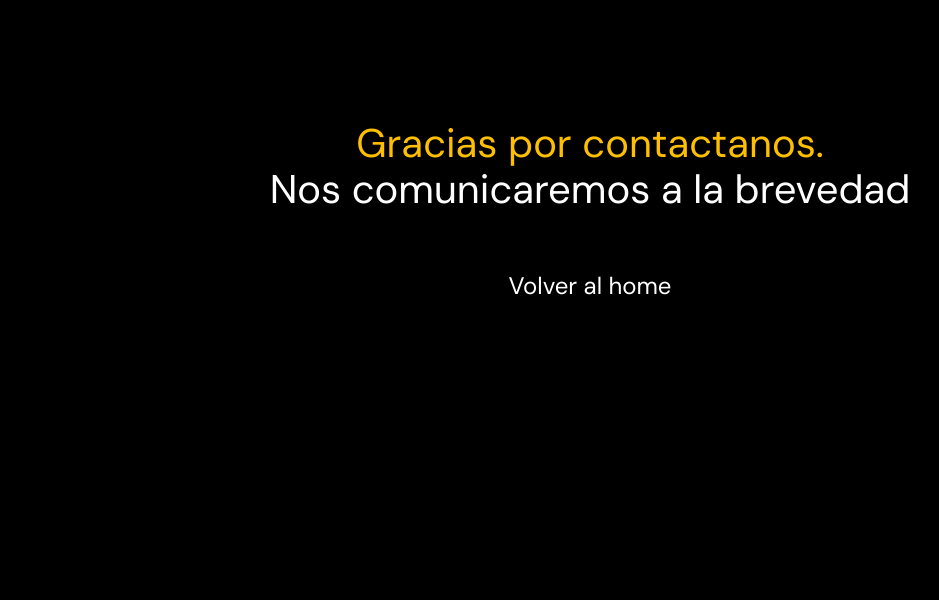
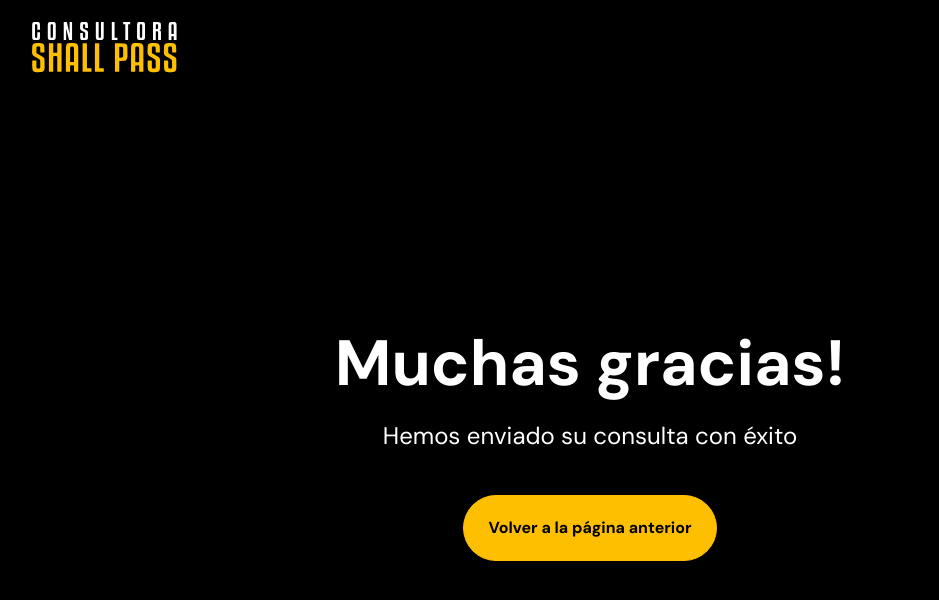
Before and after one commit to ketzal88/shallpass, a React (Create React App) app: page /thanks in a window 1280 px wide. Shown: the top 600 px of the page, without its empty margins (50-989 px from the left). Built offline with nearby package versions, Linux system fonts and the light colour scheme.

Commit message:
THANK YOU PAGE

```diff
--- a/src/index.scss
+++ b/src/index.scss
@@ -21,7 +21,7 @@ $grid-breakpoints: (
   --bs-btn-hover-bg: #ffa000;
   --bs-btn-hover-border-color: #ffa000;
   --bs-btn-focus-shadow-rgb: 49, 132, 253;
-  --bs-btn-active-color: #fff;
+  --bs-btn-active-color: black;
   --bs-btn-active-bg: #c59400;
   --bs-btn-active-border-color: #c59400;
   --bs-btn-active-shadow: inset 0 3px 5px rgba(0, 0, 0, 0.125);
--- a/src/pages/Thanks.js
+++ b/src/pages/Thanks.js
@@ -1,22 +1,35 @@
 import React from "react";
-import { Col, Row } from "react-bootstrap";
-import { Link } from "react-router-dom";
+import { Col, Row, Container, Image, Button } from "react-bootstrap";
+import { useNavigate } from 'react-router-dom';
 import "./Thanks.scss";
+import { logoPassFullColor } from "../assets";
 
 export const Thanks = () => {
+
+  const navigate = useNavigate();
+
   return (
-    <Row id="thanks">
-      <Col xs={12} className="d-flex justify-content-center">
-        <h1>
-          Gracias por contactanos.
-          <br /> <span>Nos comunicaremos a la brevedad</span>
-        </h1>
-      </Col>
-      <Col xs={12} className="mt-5">
-        <Link to={"/"}>
-          <p>Volver al home</p>
-        </Link>
-      </Col>
-    </Row>
+    <Container id="thanks" fluid>
+      <Row className="logoContainer">
+        <Col className="logoBox">
+          <Image src={logoPassFullColor} fluid />
+        </Col>
+      </Row>
+      <Row className="mesageContainer">
+        <Col xs={12} className="col align-self-center">
+          <h1>
+            Muchas gracias!
+            <br />
+          </h1>
+          <p>Hemos enviado su consulta con éxito</p>
+          <Button
+            className="rounded-pill"
+            onClick={() => navigate(-1)}
+          >
+            Volver a la página anterior
+          </Button>
+        </Col>
+      </Row>
+    </Container>
   );
 };
--- a/src/pages/Thanks.scss
+++ b/src/pages/Thanks.scss
@@ -1,23 +1,77 @@
 @import "../scss/colors.scss";
+@import "../scss/layout.scss";
 
 #thanks {
-  h1 {
-    margin-top: 3em;
-    font-size: 40px;
-    font-weight: 400;
-    line-height: 46px;
-    letter-spacing: 0px;
-    color: $primaryColor;
-    span {
-      color: white;
+  min-height: 100vh;
+  height: 100%;
+
+  margin: 0px;
+  padding: 0px;
+  .logoContainer {
+    padding: 22px 70px 22.863px 69px;
+    height: 96px;
+    display: flex;
+    .logoBox {
+      display: flex;
+      justify-content: start;
+    }
+    img {
+      display: flex;
+      width: 146.601px;
+      height: 51.137px;
     }
   }
-  a {
-    color: white;
-    text-decoration: none;
-    font-size: 24px;
-    :hover {
-      color: $primaryColor;
+
+  .mesageContainer {
+    min-height: 100%;
+    height: calc(100vh - 100px);
+    h1 {
+      color: var(--Blanco, #fff);
+      text-align: center;
+      font-size: 64px;
+      font-style: normal;
+      font-weight: 700;
+      line-height: 64px;
+      margin-bottom: 24px;
+    }
+    p {
+      text-align: center;
+      font-size: 24px;
+      font-style: normal;
+      font-weight: 400;
+      line-height: 32px !important;
+      margin-bottom: 43px;
+    }
+    button {
+      color: var(--Negro, #000);
+      text-align: center;
+      font-family: "DM Sans";
+      font-size: 16px;
+      font-style: normal;
+      font-weight: 600;
+      line-height: 16px;
+      padding: 24px;
+      gap: 10px;
     }
   }
 }
+
+@media (max-width: $mobileBreak) {
+  #thanks {
+    .logoContainer {
+      .logoBox {
+        justify-content: center;
+      }
+    }
+    .mesageContainer {
+      h1 {
+        font-size: 36px;
+        line-height: 33px;
+      }
+      p {
+        font-size: 18px;
+        margin-bottom: 30px;
+      }
+    }
+  }
+}
```
